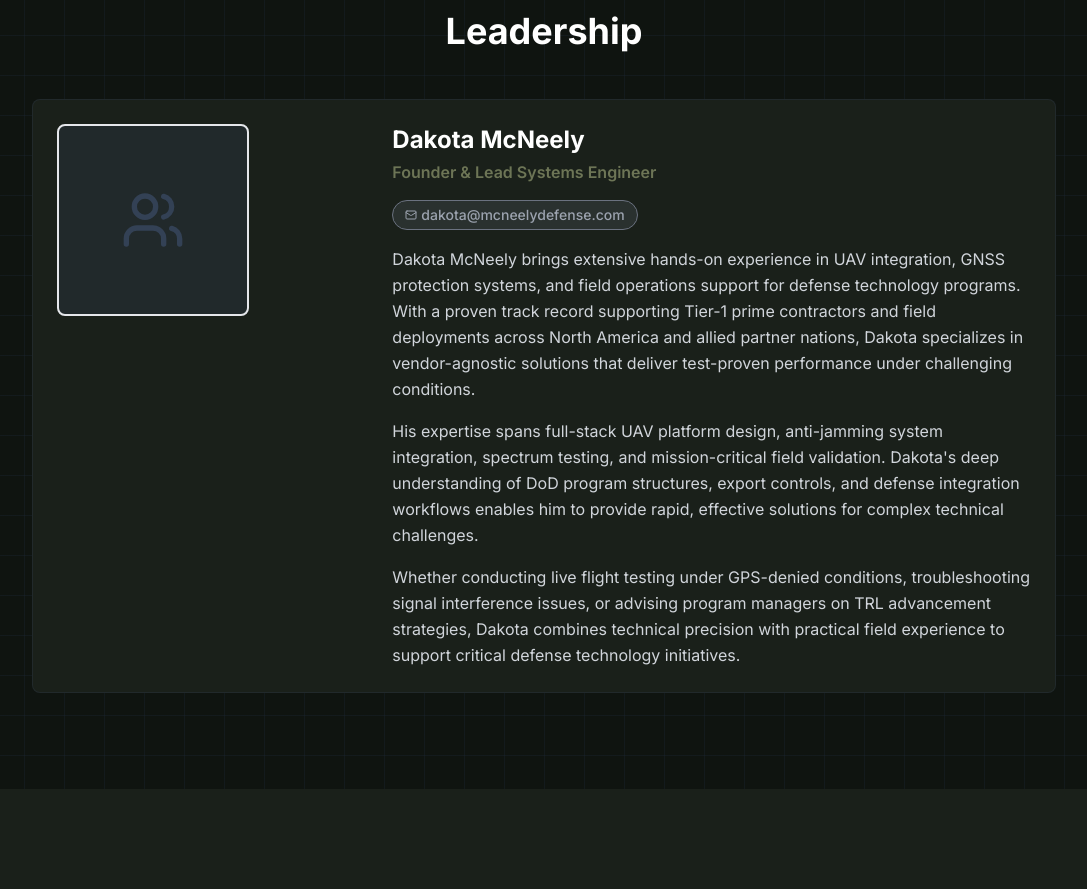
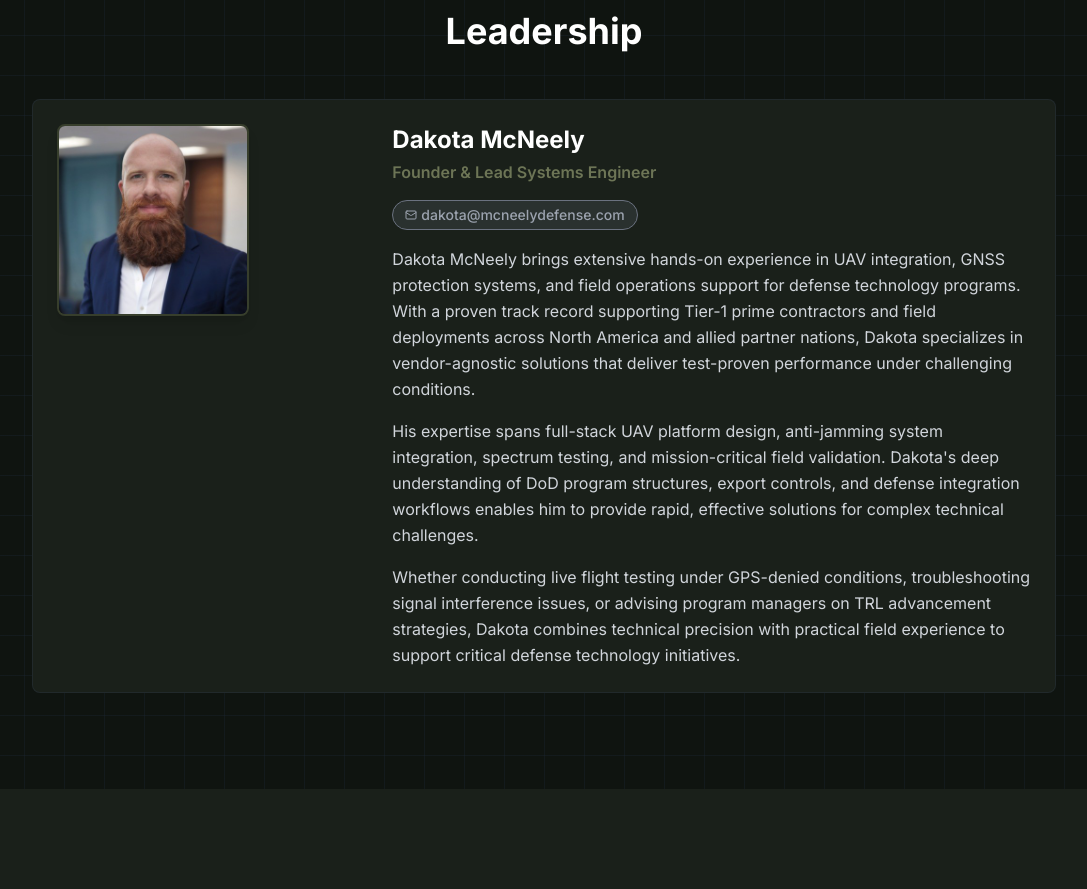
Before and after one commit to cdschexnide/mcneely-defense-consulting, a React (Vite) app: page /about in a window 1280 px wide. Shown: the part 980-1869 px from the top of the page, without its empty margins (96-1183 px from the left). Built offline with nearby package versions, Linux system fonts and the light colour scheme.

Commit message:
added Dakota's profile picture to the About page'

```diff
--- a/src/pages/About.tsx
+++ b/src/pages/About.tsx
@@ -1,6 +1,7 @@
 import React from 'react';
 import { motion } from 'framer-motion';
-import { Award, Globe, Shield, Users, Mail } from 'lucide-react';
+import { Award, Globe, Shield, Mail } from 'lucide-react';
+import dakotaPhoto from '../assets/dakota.jpeg';
 import { Section } from '../components/common/Section';
 import { Container } from '../components/common/Container';
 import { Card } from '../components/common/Card';
@@ -65,11 +66,13 @@ export const About: React.FC = () => {
 
           <Card>
             <div className="grid grid-cols-1 lg:grid-cols-3 gap-8">
-              {/* Photo Placeholder */}
+              {/* Photo */}
               <div className="flex justify-center lg:justify-start">
-                <div className="w-48 h-48 rounded-lg bg-tactical-gray/30 border-2 border-accent-blue/30 flex items-center justify-center">
-                  <Users size={64} className="text-tactical-gray" />
-                </div>
+                <img
+                  src={dakotaPhoto}
+                  alt="Dakota McNeely"
+                  className="w-48 h-48 rounded-lg object-cover border-2 border-military-olive/50 shadow-lg"
+                />
               </div>
 
               {/* Bio Content */}
```
Also changed, not shown: src/assets/dakota.jpeg (added).
